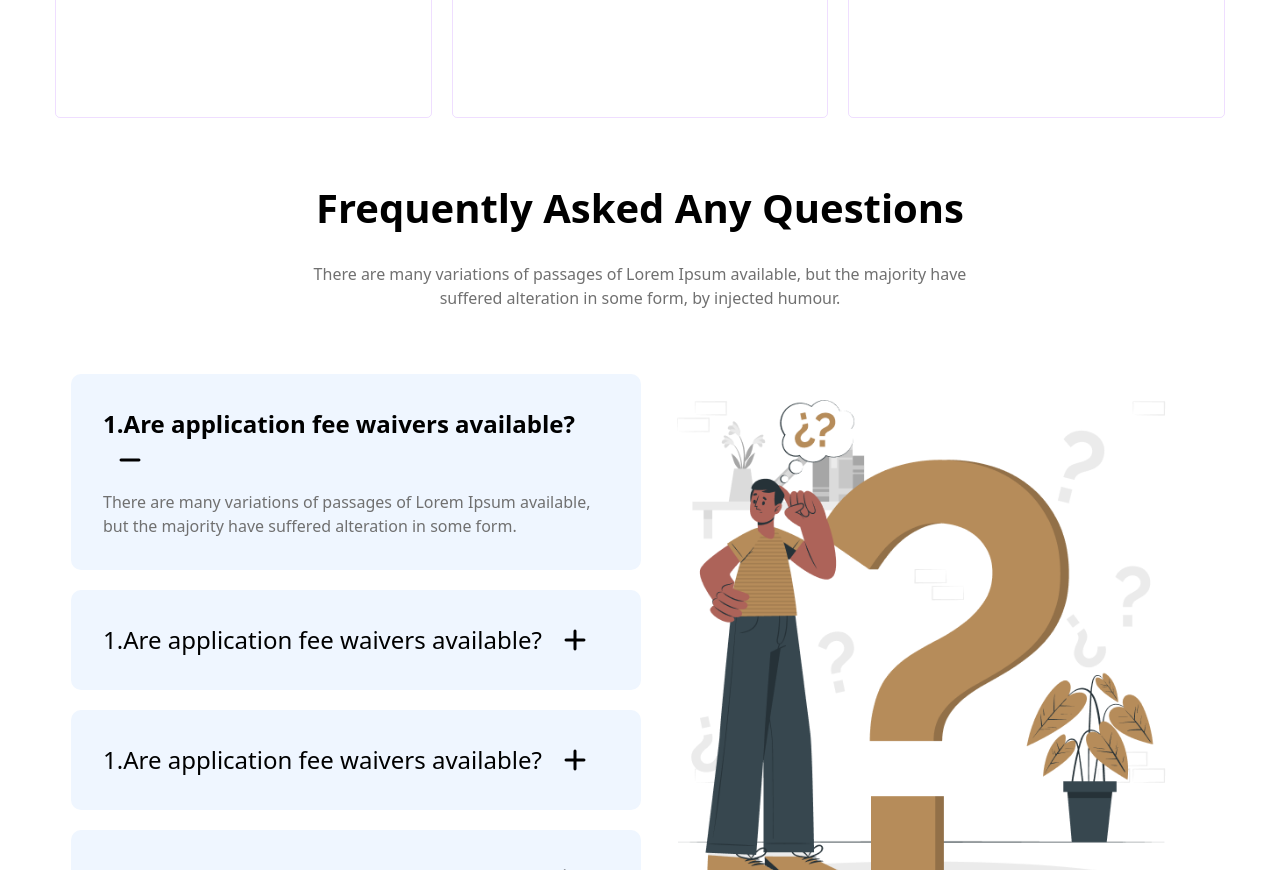
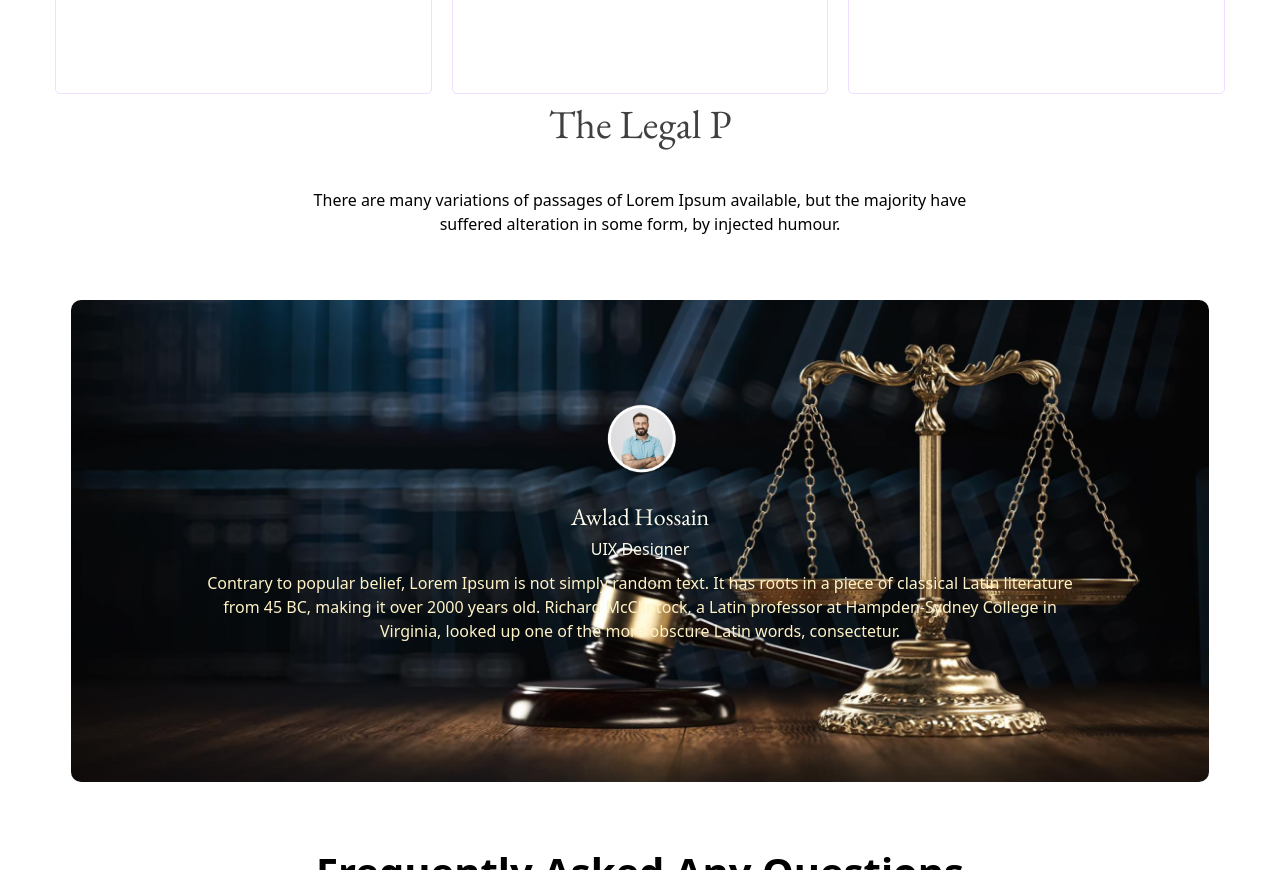
Before and after one commit to rashedislam4235/legal-solution, a plain HTML site: page index.html in a window 1280 px wide. Shown: the part 1930-2800 px from the top of the page. Drawn offline with nearby package versions, Linux system fonts and the light colour scheme.

Commit message:
complete client section and add responsive design for mobile devices

```diff
--- a/index.html
+++ b/index.html
@@ -50,7 +50,7 @@
 </script>
     </header>
     <main>
-        <section class="banner-section ">5
+        <section class="banner-section ">
   <div class="banner w-full  max-w-[1170px] mx-auto pt-[104px] pb-[104px]  ">
     <div class="max-w-[692px] m-auto items-center text-center flex flex-col">
 
@@ -131,7 +131,48 @@
 
 </section>
 <section>
-   <div class="client-container max-w-[1170px] mx-auto px-4">
+    <div class="client-container max-w-[1170px] m-auto px-4">
+
+        <div class="max-w-[714px] m-auto text-center mb-[40px] md:mb-[64px]">
+            <h1 class="text-[26px] md:text-[40px] font-extralight text-[#414040] eb-garamond-font mb-[20px] md:mb-[34px]">The Legal P</h1>
+
+            <p class="text-[14px] md:text-[16px] text-[#eb-garamond-font]">
+                There are many variations of passages of Lorem Ipsum available, but the majority have suffered alteration in some form, by injected humour.
+
+            </p>
+
+        </div>
+
+
+        <div class="bg-div">
+
+            <div class="max-w-[900px] m-auto text-center pt-[50px] md:pt-[96px] pb-[70px] md:pb-[139px] px-4">
+
+                <img class="w-[80px] md:w-[100px] max-w-[180px] m-auto mb-[20px] md:mb-[24px]" src="./images/Screenshot_2026-03-08_104245-removebg-preview.png" alt="">
+
+                <h1 class="text-[20px] md:text-2xl font-extralight eb-garamond-font text-amber-50 mb-[4px]">
+                    Awlad Hossain
+                </h1>
+
+                <h1 class="text-[14px] md:text-[16px] text-amber-50 mb-[10px]">
+                    UIX Designer
+                </h1>
+
+                <p class="text-[14px] md:text-[16px] text-amber-100 leading-6">
+                    Contrary to popular belief, Lorem Ipsum is not simply random text. It has roots in a piece of classical Latin literature from 45 BC, making it over 2000 years old. Richard McClintock, a Latin professor at Hampden-Sydney College in Virginia, looked up one of the more obscure Latin words, consectetur.
+
+                </p>
+
+            </div>
+
+        </div>
+
+</div>
+
+</section>
+
+<section>
+   <div class="question-container max-w-[1170px] mx-auto px-4">
 
         <div class="max-w-[714px] text-center m-auto mb-[40px] mt-[40px] lg:mb-[64px] lg:mt-[60px]">
             <h1 class="text-[26px] lg:text-[40px] font-extrabold text-black mb-[16px] lg:mb-[24px]">
--- a/style.css
+++ b/style.css
@@ -52,3 +52,10 @@ margin-bottom: 24px;
 
 
 }
+.bg-div{
+  background: url("./images/banner.png");
+  background-repeat: no-repeat;
+  background-position: center;
+  background-size: cover;
+  border-radius: 10px;
+}
```
Also changed, not shown: Gemini_Generated_Image_7elxrm7elxrm7elx.png (added), images/Screenshot_2026-03-08_104245-removebg-preview.png (added).
